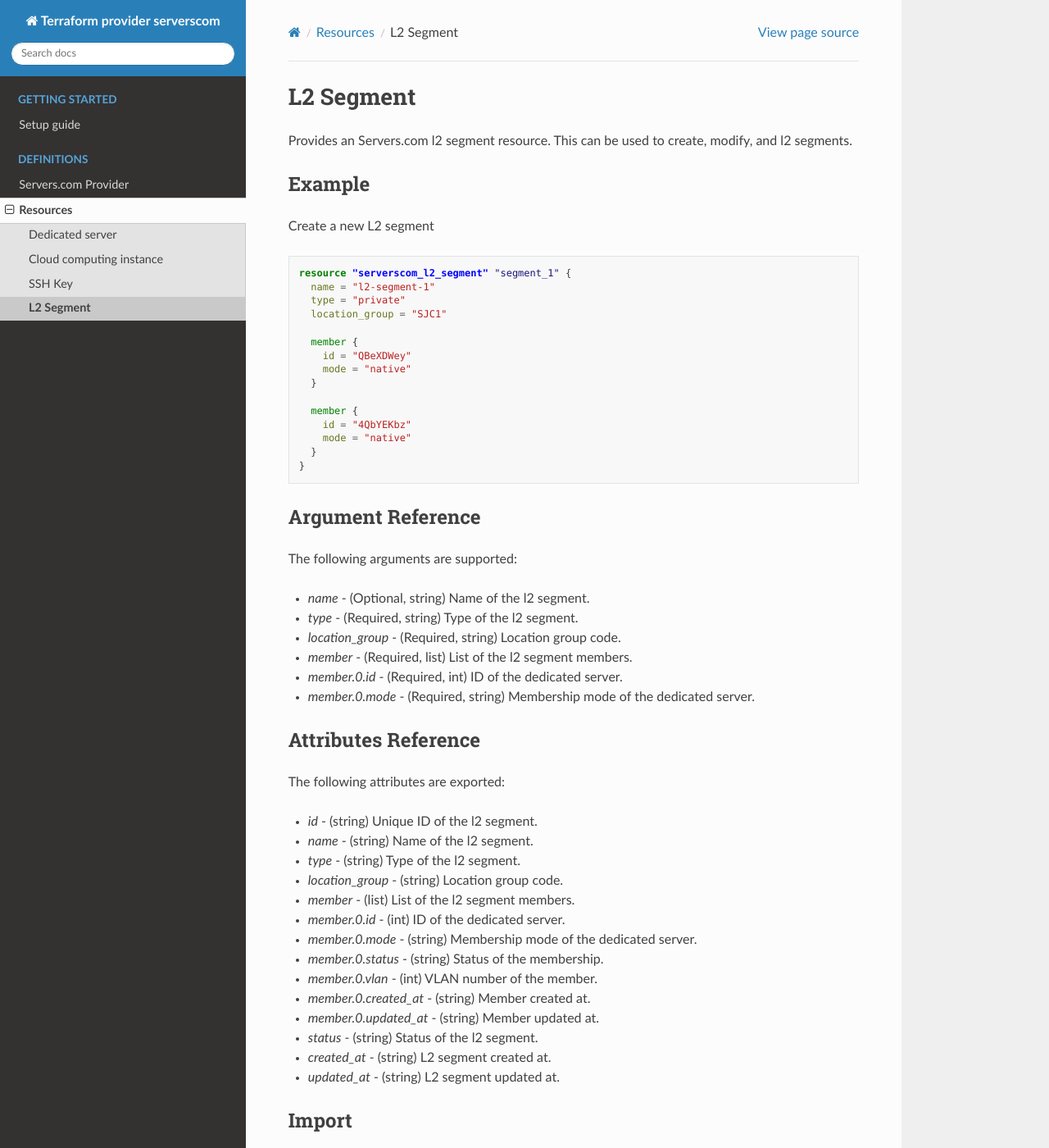
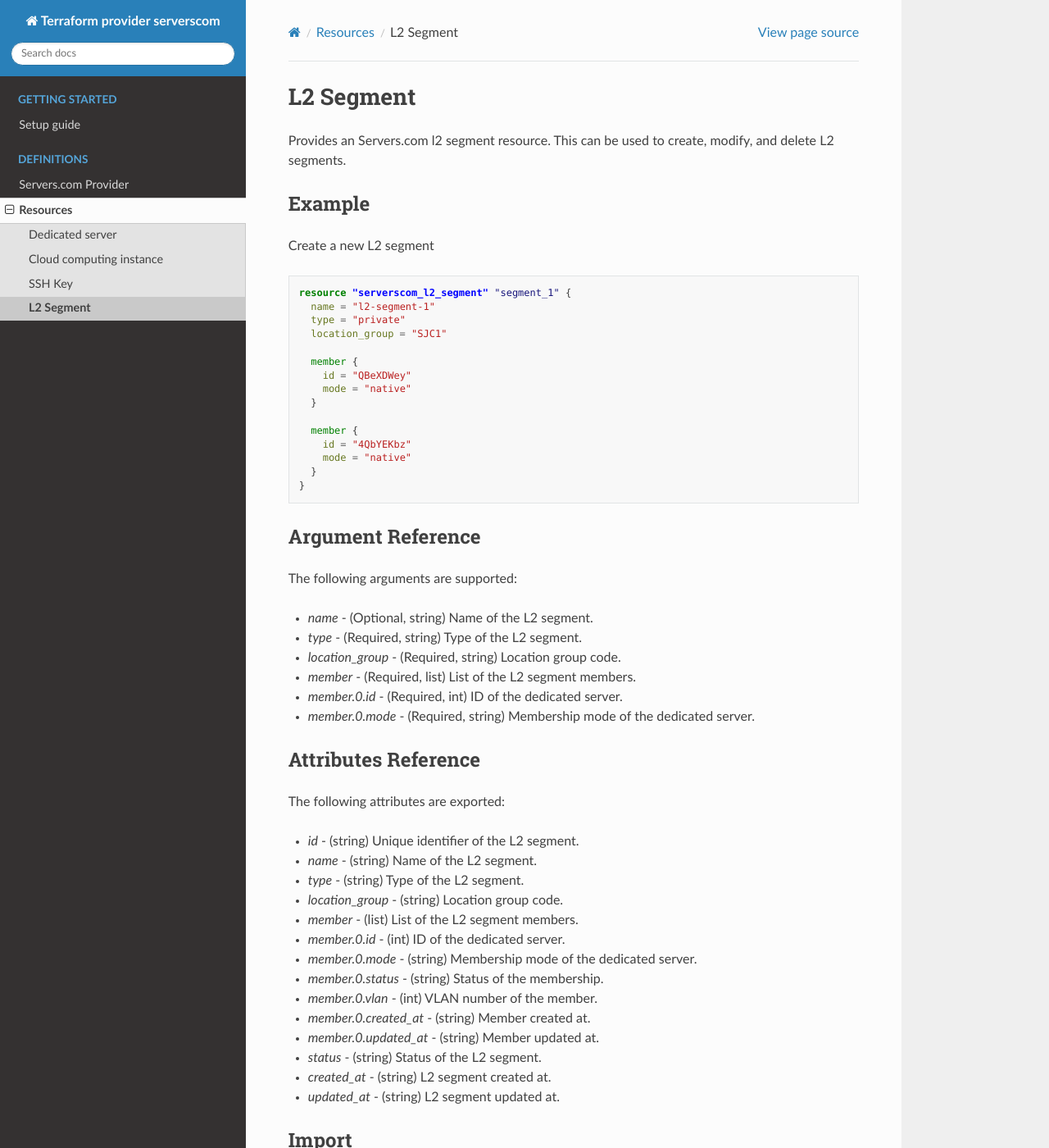
Before and after one commit to serverscom/terraform-provider-serverscom, a Sphinx documentation site: the page built from docs/topics/resources/serverscom_l2_segment.rst, in a window 1280 px wide and 1400 px high. Shown: the whole window at 82% size. Built offline with Sphinx 7.4.7 and the Read the Docs theme 2.0.0, drawn with Linux system fonts in a browser that asks for light colours.

Commit message:
Update serverscom_l2_segment.rst

```diff
--- a/docs/topics/resources/serverscom_l2_segment.rst
+++ b/docs/topics/resources/serverscom_l2_segment.rst
@@ -3,7 +3,7 @@
 L2 Segment
 ==========
 
-Provides an Servers.com l2 segment resource. This can be used to create, modify, and l2 segments.
+Provides an Servers.com l2 segment resource. This can be used to create, modify, and delete L2 segments.
 
 Example
 *******
@@ -33,10 +33,10 @@ Argument Reference
 
 The following arguments are supported:
 
-- `name` - (Optional, string) Name of the l2 segment.
-- `type` - (Required, string) Type of the l2 segment.
+- `name` - (Optional, string) Name of the L2 segment.
+- `type` - (Required, string) Type of the L2 segment.
 - `location_group` - (Required, string) Location group code.
-- `member` - (Required, list) List of the l2 segment members.
+- `member` - (Required, list) List of the L2 segment members.
 - `member.0.id` - (Required, int) ID of the dedicated server.
 - `member.0.mode` - (Required, string) Membership mode of the dedicated server.
 
@@ -45,18 +45,18 @@ Attributes Reference
 
 The following attributes are exported:
 
-- `id` - (string) Unique ID of the l2 segment.
-- `name` - (string) Name of the l2 segment.
-- `type` - (string) Type of the l2 segment.
+- `id` - (string) Unique identifier of the L2 segment.
+- `name` - (string) Name of the L2 segment.
+- `type` - (string) Type of the L2 segment.
 - `location_group` - (string) Location group code.
-- `member` - (list) List of the l2 segment members.
+- `member` - (list) List of the L2 segment members.
 - `member.0.id` - (int) ID of the dedicated server.
 - `member.0.mode` - (string) Membership mode of the dedicated server.
 - `member.0.status` - (string) Status of the membership.
 - `member.0.vlan` - (int) VLAN number of the member.
 - `member.0.created_at` - (string) Member created at.
 - `member.0.updated_at` - (string) Member updated at.
-- `status` - (string) Status of the l2 segment.
+- `status` - (string) Status of the L2 segment.
 - `created_at` - (string) L2 segment created at.
 - `updated_at` - (string) L2 segment updated at.
 
```
